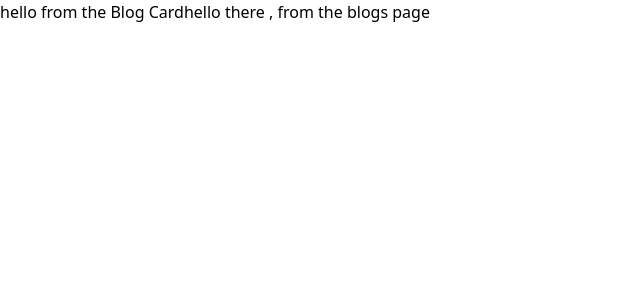
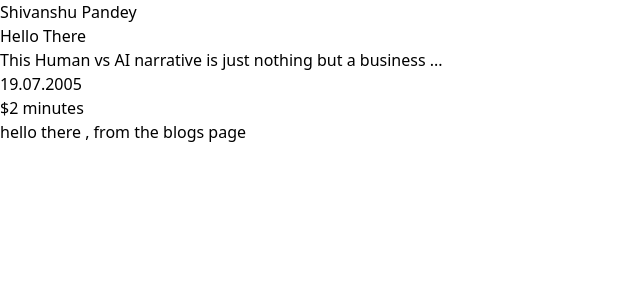
Before and after one commit to ShivanshuPande/Scroll, a React (Vite) app in the folder frontend/: page /blog in a window 1280 px wide. Shown: the top 300 px of the page, without its empty margins (0-640 px from the left). Built offline with nearby package versions, Linux system fonts and the light colour scheme; a web font is replaced by a local one.

Commit message:
blogcard component

```diff
--- a/frontend/src/components/BlogCard.tsx
+++ b/frontend/src/components/BlogCard.tsx
@@ -1,8 +1,18 @@
-export const BlogCard =() => {
+interface BlogProps {
+    authorName : String
+    title : String
+    content : String
+    publishDate : String
+}
+
+export const BlogCard =({authorName , title ,content , publishDate} : BlogProps) => {
     return (
-
-        <>
-            hello from the Blog Card
-        </>
+        <div>
+            <div>{authorName}</div>
+            <div>{title}</div>
+            <div>{content.slice(0,70) +"..."}</div>
+            <div>{publishDate}</div>
+            <div>${Math.ceil(content.length /100)} minutes</div>
+        </div>
     )
 }
--- a/frontend/src/pages/Blogs.tsx
+++ b/frontend/src/pages/Blogs.tsx
@@ -3,7 +3,8 @@ import { BlogCard } from "../components/BlogCard"
 export const Blogs =()=>{
     return (
         <>
-            <BlogCard/>
+            <BlogCard title="Hello There" content="This Human vs AI narrative is just nothing but a business
+            thing , so that much people can carry out there agenda" authorName="Shivanshu Pandey" publishDate="19.07.2005"/>
             hello there , from the blogs page
         </>
     )
```
